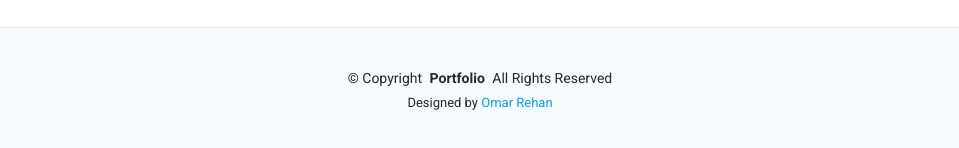
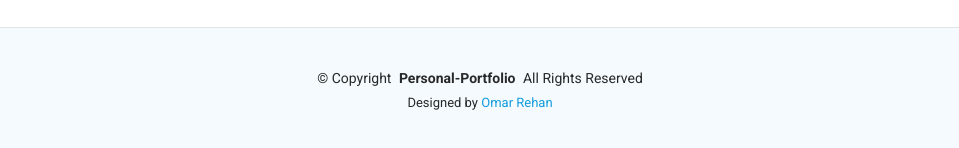
Before and after one commit to omar-rehann/Omar-Rehann, a plain HTML site: page index.html in a window 1280 px wide. Shown: the part 9344-9492 px from the top of the page, without its empty margins (310-1269 px from the left). Drawn offline with Linux system fonts and the light colour scheme.

Commit message:
add new edit in footer

```diff
--- a/index.html
+++ b/index.html
@@ -1166,7 +1166,7 @@
 
         <div class="container">
             <div class="copyright text-center ">
-                <p>© <span>Copyright</span> <strong class="px-1 sitename">Portfolio</strong> <span>All Rights Reserved</span></p>
+                <p>© <span>Copyright</span> <strong class="px-1 sitename">Personal-Portfolio</strong> <span>All Rights Reserved</span></p>
             </div>
             <div class="credits">
                 <!-- All the links in the footer should remain intact. -->
```
